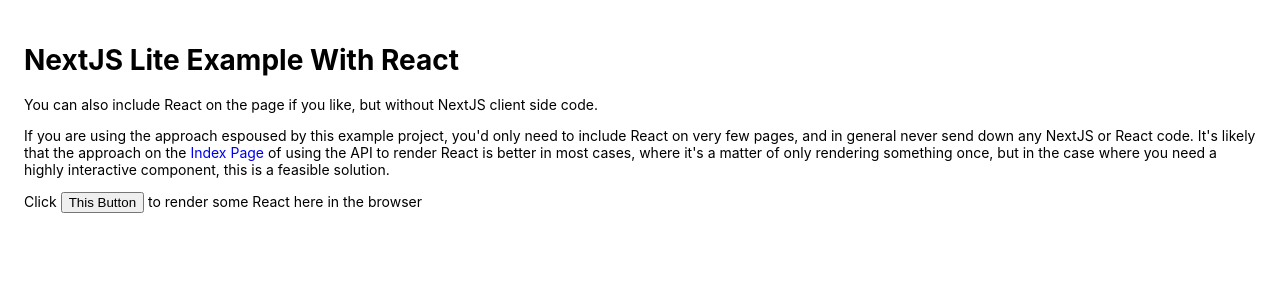
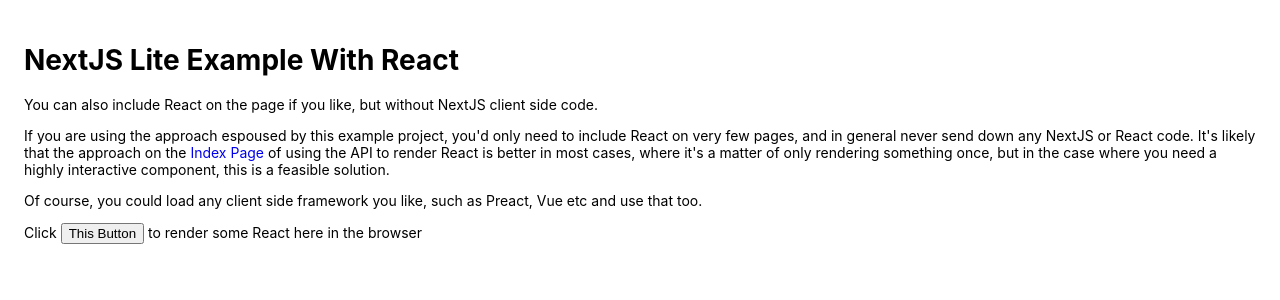
Before and after one commit to shaneosullivan/NextJSLiteExample, a Next.js app: page /reactCode in a window 1280 px wide. Shown: the top 300 px of the page. Built offline with nearby package versions, Linux system fonts and the light colour scheme.

Commit message:
Add comment about other frameworks

```diff
--- a/pages/reactCode.tsx
+++ b/pages/reactCode.tsx
@@ -37,6 +37,10 @@
           this is a feasible solution.
         </p>
         <p>
+          Of course, you could load any client side framework you like, such as
+          Preact, Vue etc and use that too.
+        </p>
+        <p>
           Click <button data-id="genReactUI">This Button</button> to render some
           React here in the browser
         </p>
```
